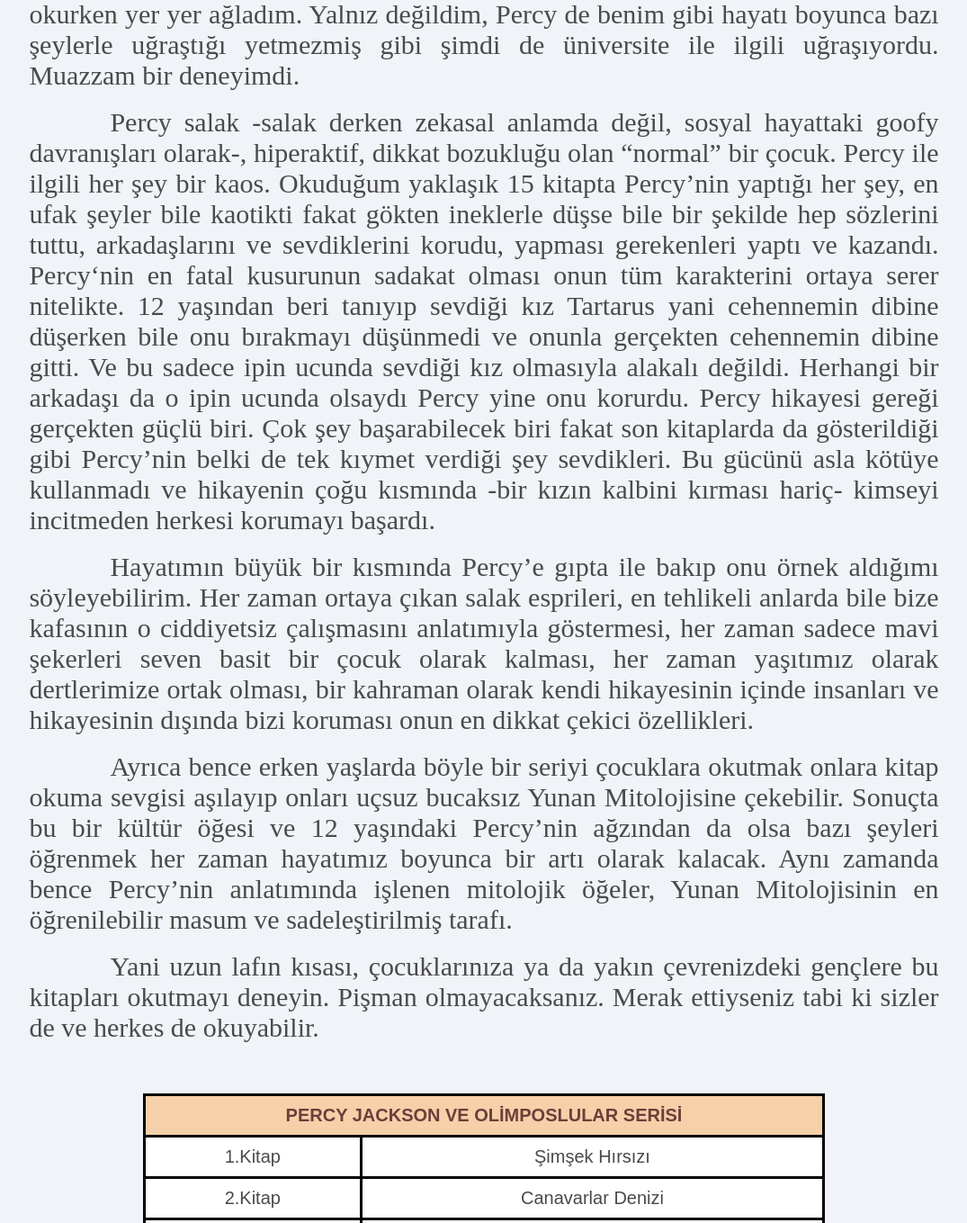
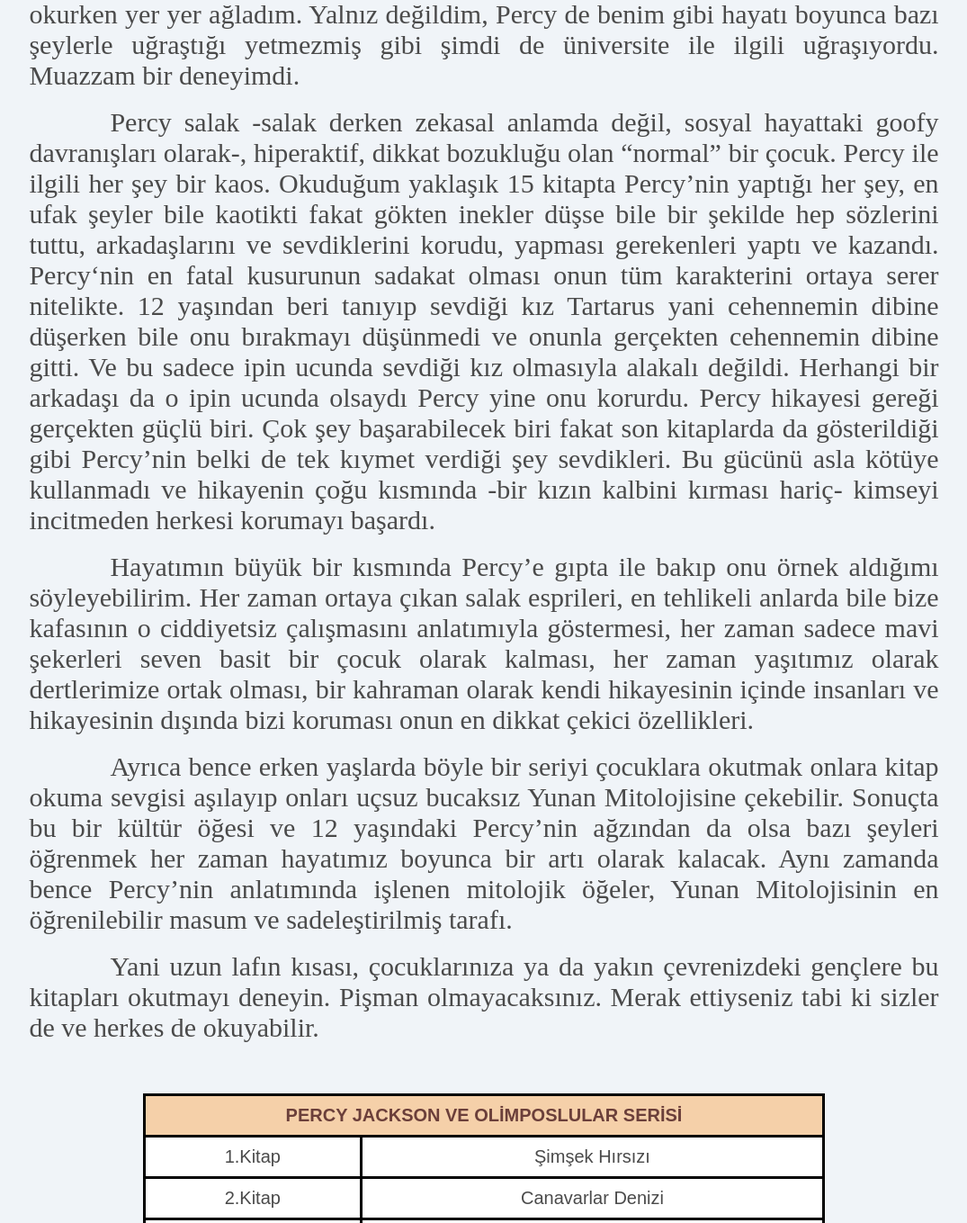
Before and after one commit to atessacan/atessacan.github.io, a plain HTML site: page Percy Jackson ve Olimposlular.html in a window 1280 px wide. Shown: the part 1391-2750 px from the top of the page at 90% size, without its empty margins (102-1177 px from the left). Drawn offline with Linux system fonts and the light colour scheme.

Commit message:
Update Percy Jackson ve Olimposlular.html

```diff
--- a/Percy Jackson ve Olimposlular.html
+++ b/Percy Jackson ve Olimposlular.html
@@ -19,7 +19,7 @@
 							Yalnız değildim, Percy de benim gibi hayatı boyunca bazı şeylerle uğraştığı yetmezmiş gibi şimdi de üniversite ile ilgili uğraşıyordu. Muazzam bir deneyimdi.</p></br>
 		<p class="paragraf">Percy salak -salak derken zekasal anlamda değil, sosyal hayattaki goofy davranışları olarak-, hiperaktif, dikkat bozukluğu olan “normal” bir çocuk.
 							Percy ile ilgili her şey bir kaos.
-							Okuduğum yaklaşık 15 kitapta Percy’nin yaptığı her şey, en ufak şeyler bile kaotikti fakat gökten ineklerle düşse bile bir şekilde hep sözlerini tuttu, arkadaşlarını ve sevdiklerini korudu, yapması gerekenleri yaptı ve kazandı.
+							Okuduğum yaklaşık 15 kitapta Percy’nin yaptığı her şey, en ufak şeyler bile kaotikti fakat gökten inekler düşse bile bir şekilde hep sözlerini tuttu, arkadaşlarını ve sevdiklerini korudu, yapması gerekenleri yaptı ve kazandı.
 							Percy‘nin en fatal kusurunun sadakat olması onun tüm karakterini ortaya serer nitelikte.
 							12 yaşından beri tanıyıp sevdiği kız Tartarus yani cehennemin dibine düşerken bile onu bırakmayı düşünmedi ve onunla gerçekten cehennemin dibine gitti.
 							Ve bu sadece ipin ucunda sevdiği kız olmasıyla alakalı değildi.
@@ -33,7 +33,7 @@
 							Sonuçta bu bir kültür öğesi ve 12 yaşındaki Percy’nin ağzından da olsa bazı şeyleri öğrenmek her zaman hayatımız boyunca bir artı olarak kalacak.
 							Aynı zamanda bence Percy’nin anlatımında işlenen mitolojik öğeler, Yunan Mitolojisinin en öğrenilebilir masum ve sadeleştirilmiş tarafı.</p></br>
 		<p class="paragraf">Yani uzun lafın kısası, çocuklarınıza ya da yakın çevrenizdeki gençlere bu kitapları okutmayı deneyin.
-							Pişman olmayacaksanız. Merak ettiyseniz tabi ki sizler de ve herkes de okuyabilir.</p></br>
+							Pişman olmayacaksınız. Merak ettiyseniz tabi ki sizler de ve herkes de okuyabilir.</p></br>
 							<!--Paragraf Bitişi-->
 							</br>
 		<table align="center"><!--Tablo Başlangıcı-->
```
